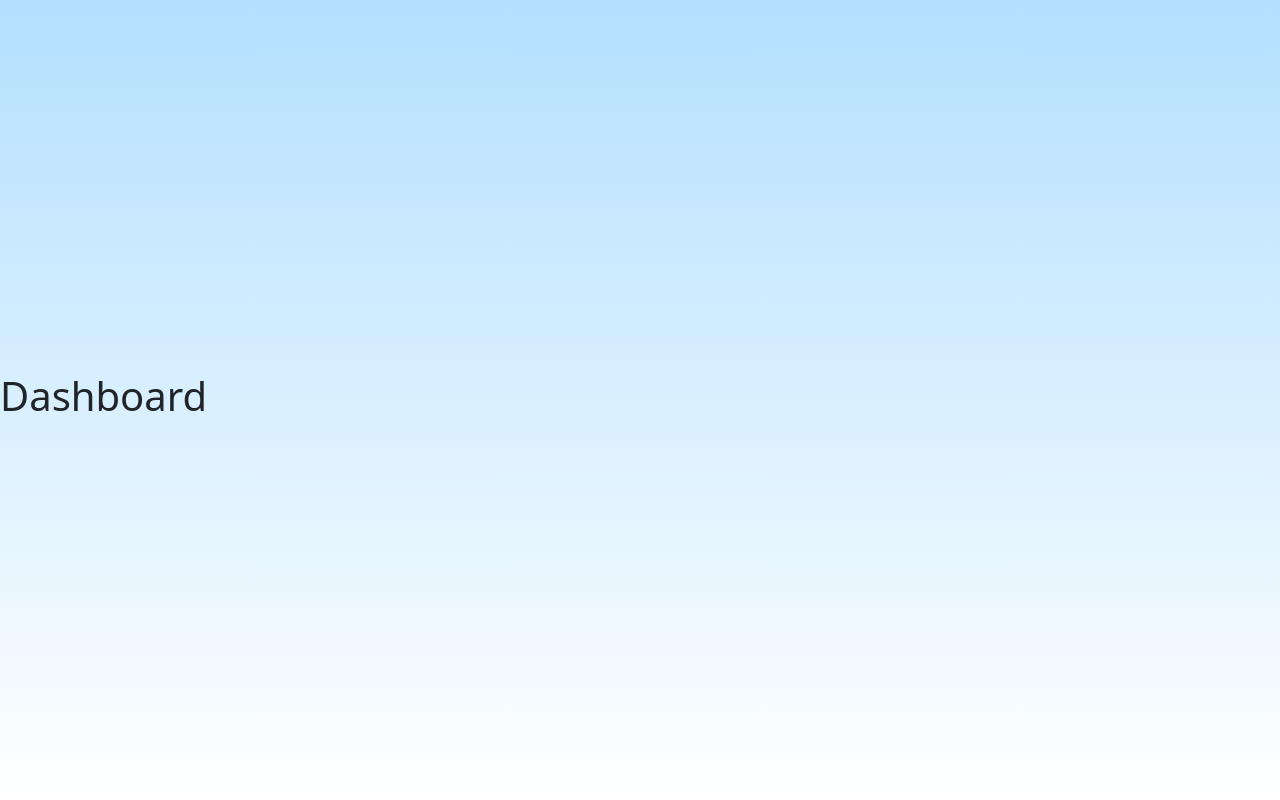
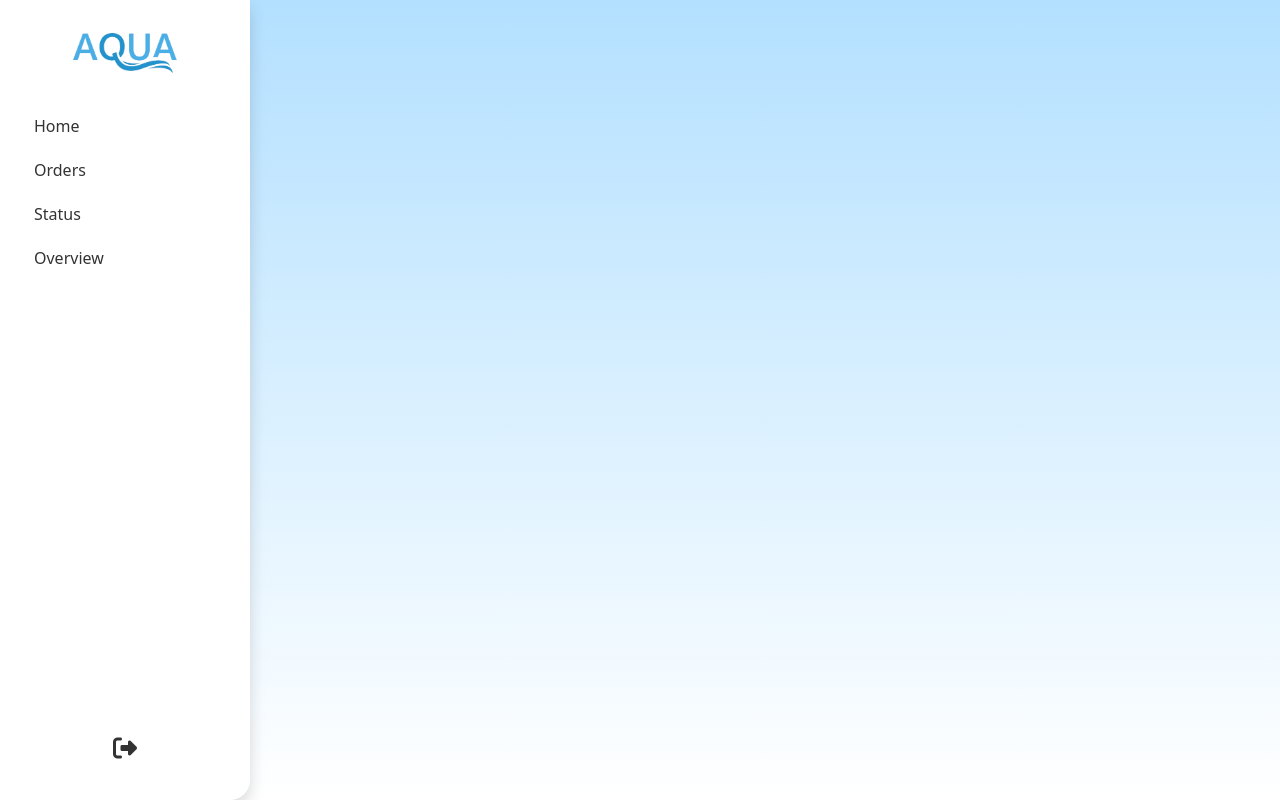
Before and after one commit to CyrilMel/Water-System, a Vue app in the folder client-side/: page /dashboard in a window 1280 px wide. Built offline with nearby package versions, Linux system fonts and the light colour scheme.

Commit message:
Dashboard

```diff
--- a/client-side/src/views/DashboardView.vue
+++ b/client-side/src/views/DashboardView.vue
@@ -1,15 +1,70 @@
 <template>
-  <div class="about">
-    <h1>Dashboard</h1>
+  <div class="d-flex">
+    <div class="sidebar bg-white text-dark p-4 shadow d-flex flex-column justify-content-between">
+      <div>
+        <div class="text-center mb-4">
+          <img src="../assets/images/logo.png" alt="Logo" class="logo-img" />
+        </div>
+        <nav class="nav flex-column">
+          <router-link to="/" class="nav-link">Home</router-link>
+          <router-link to="/orders" class="nav-link">Orders</router-link>
+          <router-link to="/status" class="nav-link">Status</router-link>
+          <router-link to="/overview" class="nav-link">Overview</router-link>
+        </nav>
+      </div>
+      <div class="logout-container">
+        <router-link to="/logout" class="logout-link">
+          <i class="fas fa-sign-out-alt"></i>
+        </router-link>
+      </div>
+    </div>
+    <div class="content p-4 flex-grow-1">
+      <router-view></router-view>
+    </div>
   </div>
 </template>
 
+<script>
+export default {
+  name: "Dashboard",
+};
+</script>
+
 <style scoped>
-@media (min-width: 1024px) {
-  .about {
-    min-height: 100vh;
-    display: flex;
-    align-items: center;
-  }
+.sidebar {
+  width: 250px;
+  height: 100vh;
+  border-bottom-right-radius: 20px;
+  background-color: white;
+  box-shadow: 2px 0 10px rgba(0, 0, 0, 0.1);
+  display: flex;
+  flex-direction: column;
+  justify-content: space-between;
+}
+.nav-link {
+  color: #333;
+  padding: 10px;
+  border-radius: 5px;
+  transition: background-color 0.3s, color 0.3s;
+}
+.nav-link:hover {
+  background-color: #6c63ff;
+  color: white;
+}
+.logo-img {
+  width: 120px;
+  height: auto;
+}
+.logout-container {
+  text-align: center;
+  padding: 10px;
+}
+.logout-link {
+  font-size: 24px;
+  color: #333;
+  transition: color 0.3s;
+}
+.logout-link:hover {
+  color: #ff4d4d;
 }
 </style>
```
